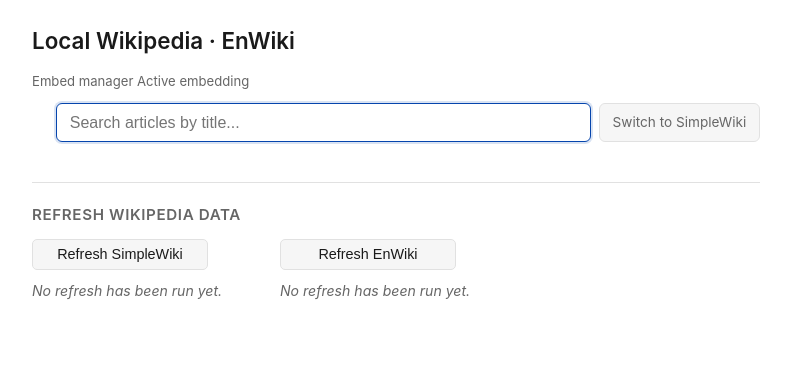
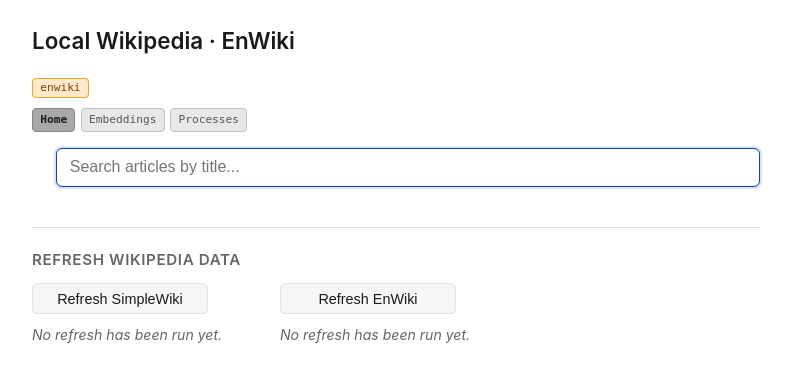
Before and after one commit to kylegwlawrence/local_wikipedia, a FastAPI app: page / in a window 1280 px wide. Shown: the top 383 px of the page, without its empty margins (244-1037 px from the left). Run offline with FastAPI, Linux system fonts and the light colour scheme; data that the repository does not hold is empty; some libraries are stand-ins or nearby versions.

Commit message:
Add wiki badges and page nav buttons to home page and all full-page views

```diff
--- a/app.py
+++ b/app.py
@@ -267,13 +267,15 @@ def index(request: Request, article: str = "", wiki: str = "", not_found: str =
     """
     active_wiki = wiki if wiki in KNOWN_WIKIS else _active_wiki(request)
     other_wiki = next(w for w in KNOWN_WIKIS if w != active_wiki)
+    other_wiki_db = db_path_for(other_wiki)
+    other_wiki_for_template = other_wiki if other_wiki_db.exists() else None
     response = templates.TemplateResponse(request, "index.html", {
         "wiki": active_wiki,
         "wiki_label": _WIKI_LABELS[active_wiki],
-        "other_wiki": other_wiki,
-        "other_wiki_label": _WIKI_LABELS[other_wiki],
+        "other_wiki": other_wiki_for_template,
         "preload_article": article,
         "not_found": not_found,
+        "current_page": "home",
     })
     if wiki in KNOWN_WIKIS:
         response.set_cookie("wiki_pref", wiki, max_age=365 * 24 * 3600)
@@ -483,6 +485,7 @@ def embed_manager(request: Request, page: int = 1) -> HTMLResponse:
             "total_pages": 0,
             "total_count": 0,
             "per_page": EMBED_PAGE_SIZE,
+            "current_page": "embeddings",
         })
 
     try:
@@ -513,6 +516,7 @@ def embed_manager(request: Request, page: int = 1) -> HTMLResponse:
         "total_pages": total_pages,
         "total_count": total_count,
         "per_page": EMBED_PAGE_SIZE,
+        "current_page": "embeddings",
     })
 
 
@@ -629,6 +633,7 @@ def chunks(request: Request, title: str) -> HTMLResponse:
         "title": title,
         "chunks": chunk_list,
         "wiki": wiki,
+        "current_page": "",
     })
 
 
@@ -706,6 +711,7 @@ def _render_active_embedding_panel(
         "elapsed": elapsed,
         "started_at_display": started_at_display,
         "recent_jobs": recent_dicts,
+        "current_page": "processes",
     })
 
 
--- a/static/style.css
+++ b/static/style.css
@@ -655,6 +655,45 @@ main {
     font-style: italic;
 }
 
+/* --- Page nav buttons ------------------------------------------------- */
+
+.nav-btn-group {
+    display: flex;
+    gap: 0.35rem;
+    margin: 0.5rem 0 1rem;
+}
+
+.nav-btn {
+    display: inline-block;
+    font-size: 0.7rem;
+    font-family: monospace;
+    font-weight: normal;
+    padding: 0.15rem 0.45rem;
+    border-radius: 4px;
+    white-space: nowrap;
+    vertical-align: middle;
+    background: #e8e8e8;
+    border: 1px solid #c0c0c0;
+}
+
+a.nav-btn {
+    color: #555;
+    text-decoration: none;
+}
+
+a.nav-btn:hover {
+    background: #d8d8d8;
+    border-color: #aaa;
+    color: #555;
+}
+
+.nav-btn--active {
+    background: #a8a8a8;
+    border: 1px solid #888;
+    color: #1a1a1a;
+    font-weight: 600;
+}
+
 /* --- Nav links -------------------------------------------------------- */
 
 .nav-links {
--- a/templates/index.html
+++ b/templates/index.html
@@ -7,7 +7,16 @@
 {% block content %}
 <header class="site-header">
     <h1>Local Wikipedia · {{ wiki_label }}</h1>
+    <div class="wiki-badges">
+        {%- if wiki == "enwiki" %}<span class="wiki-badge wiki-badge--enwiki">enwiki</span>{% elif other_wiki == "enwiki" %}<a class="wiki-badge wiki-badge--enwiki wiki-badge--switch" href="/switch-wiki?to=enwiki" data-target-wiki="enwiki">enwiki</a>{% endif %}
+        {%- if wiki == "simplewiki" %}<span class="wiki-badge wiki-badge--simplewiki">simplewiki</span>{% elif other_wiki == "simplewiki" %}<a class="wiki-badge wiki-badge--simplewiki wiki-badge--switch" href="/switch-wiki?to=simplewiki" data-target-wiki="simplewiki">simplewiki</a>{% endif %}
+    </div>
 </header>
+<div class="nav-btn-group">
+    {%- if current_page == 'home' %}<span class="nav-btn nav-btn--active">Home</span>{% else %}<a class="nav-btn" href="/">Home</a>{% endif %}
+    {%- if current_page == 'embeddings' %}<span class="nav-btn nav-btn--active">Embeddings</span>{% else %}<a class="nav-btn" href="/embed-manager">Embeddings</a>{% endif %}
+    {%- if current_page == 'processes' %}<span class="nav-btn nav-btn--active">Processes</span>{% else %}<a class="nav-btn" href="/active-embedding">Processes</a>{% endif %}
+</div>
 
 {# Search box.
    - hx-get          : endpoint that returns the result-list fragment.
@@ -17,10 +26,6 @@
    - hx-swap         : replace the inner HTML of the target.
    - name="q"        : sent as the query param, matching FastAPI's `q` arg.
    - autocomplete    : the browser's own dropdown would fight with ours. #}
-<div class="nav-links">
-    <a href="/embed-manager" class="nav-link">Embed manager</a>
-    <a href="/active-embedding" class="nav-link">Active embedding</a>
-</div>
 
 <form class="search-form" onsubmit="return false;">
     <span id="search-spinner" class="search-spinner htmx-indicator" aria-hidden="true"></span>
@@ -35,9 +40,6 @@
         hx-target="#results"
         hx-swap="innerHTML"
         hx-indicator="#search-spinner">
-    <a href="/switch-wiki?to={{ other_wiki }}"
-       data-target-wiki="{{ other_wiki }}"
-       class="wiki-switch-btn">Switch to {{ other_wiki_label }}</a>
 </form>
 
 {% if not_found %}
@@ -107,18 +109,17 @@ document.addEventListener('click', function (e) {
 });
 
 (function () {
-    var btn = document.querySelector('.wiki-switch-btn');
-    if (btn) {
-        btn.addEventListener('click', function (e) {
+    document.querySelectorAll('.wiki-badge--switch').forEach(function (badge) {
+        badge.addEventListener('click', function (e) {
             var article = new URLSearchParams(window.location.search).get('article');
             if (article) {
                 e.preventDefault();
                 window.location.href =
-                    '/switch-wiki?to=' + encodeURIComponent(btn.dataset.targetWiki) +
+                    '/switch-wiki?to=' + encodeURIComponent(badge.dataset.targetWiki) +
                     '&article=' + encodeURIComponent(article);
             }
         });
-    }
+    });
 
     var banner = document.getElementById('not-found-banner');
     if (banner) setTimeout(function () { banner.remove(); }, 1000);
```
Also changed, not shown: templates/active_embedding.html (+4 -4 lines), templates/chunks.html (+4 -4 lines), templates/embed_manager.html (+4 -3 lines).
